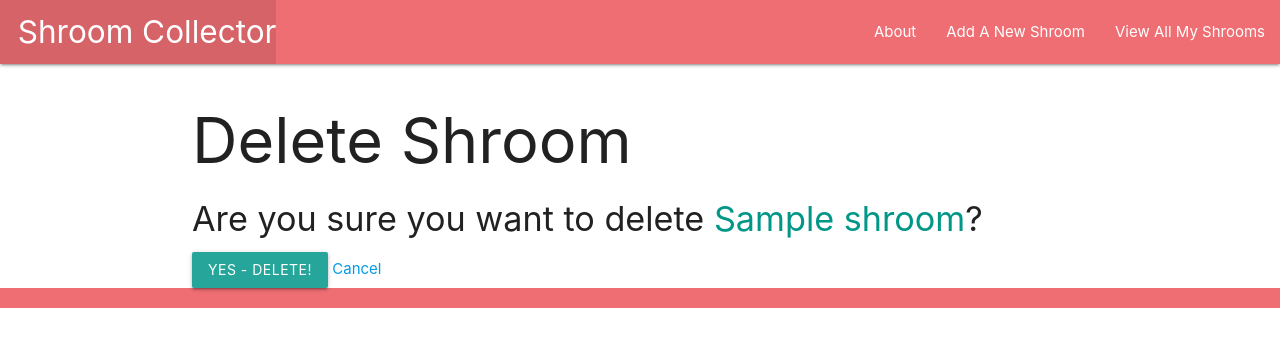
After one commit to alexpetit6/shroomcollector, a Django app: page /shrooms/1/delete/ in a window 1280 px wide. The commit adds this page. Shown: the top 347 px of the page. Run offline with Django 4.2, Linux system fonts and the light colour scheme; tables that the repository leaves empty hold one stand-in row (values such as "Sample post").

Commit message:
added delete

```diff
--- /dev/null
+++ b/main_app/templates/main_app/shroom_confirm_delete.html
@@ -0,0 +1,13 @@
+{% extends 'base.html' %}
+
+{% block content %}
+  <h1>Delete Shroom</h1>
+
+  <h4>Are you sure you want to delete <span class="teal-text">{{ object.common_name }}</span>?</h4>
+
+  <form action="" method="POST">
+    {% csrf_token %}
+    <input type="submit" value="Yes - Delete!" class="btn">
+    <a href="{% url 'show' shroom.id %}">Cancel</a>
+  </form>
+{% endblock %}
--- a/main_app/templates/shrooms/show.html
+++ b/main_app/templates/shrooms/show.html
@@ -1,7 +1,6 @@
 {% extends 'base.html' %}
 
 {% block content %}
-<a href="{% url 'shroom_update' shroom.id %}">
     <div class="card">
         <div class="card-content">
             <span class="card-title">{{shroom.common_name}}</span>
@@ -14,5 +13,6 @@
             <p>Special Attribute: {{shroom.description}}</p>
         </div>
     </div>
-</a>
+    <a href="{% url 'shroom_update' shroom.id %}">Edit</a>
+    <a href="{% url 'shroom_delete' shroom.id %}">Delete</a>
 {% endblock %}
--- a/main_app/urls.py
+++ b/main_app/urls.py
@@ -6,7 +6,7 @@ urlpatterns = [
     path('about/', views.about, name='about'),
     path('shrooms/', views.shrooms_index, name='index'),
     path('shrooms/<int:shroom_id>/', views.shrooms_show, name='show'),
-    path('shrooms/create', views.ShroomCreate.as_view(), name='shroom_create'),
-    path('shrooms/<int:pk>/update', views.ShroomUpdate.as_view(), name='shroom_update'),
-    path('shrooms/<int:pk>/delete', views.ShroomDelete.as_view(), name='shroom_delete')
+    path('shrooms/create/', views.ShroomCreate.as_view(), name='shroom_create'),
+    path('shrooms/<int:pk>/update/', views.ShroomUpdate.as_view(), name='shroom_update'),
+    path('shrooms/<int:pk>/delete/', views.ShroomDelete.as_view(), name='shroom_delete')
 ]
--- a/main_app/views.py
+++ b/main_app/views.py
@@ -38,4 +38,4 @@ class ShroomUpdate(UpdateView):
 
 class ShroomDelete(DeleteView):
     model = Shroom
-    success_url = 'shrooms/'
+    success_url = '/shrooms'
```
